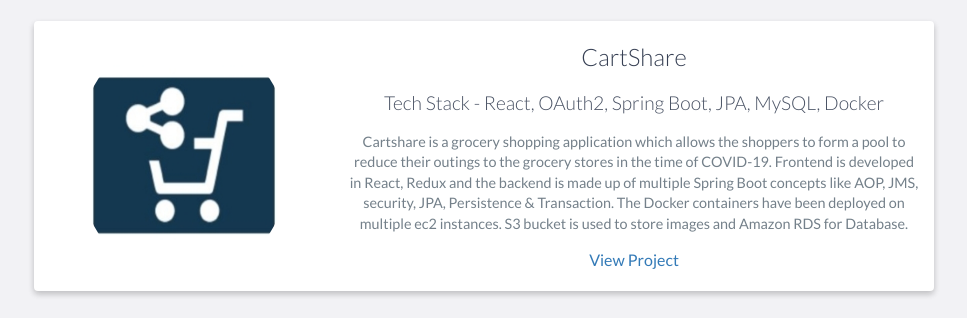
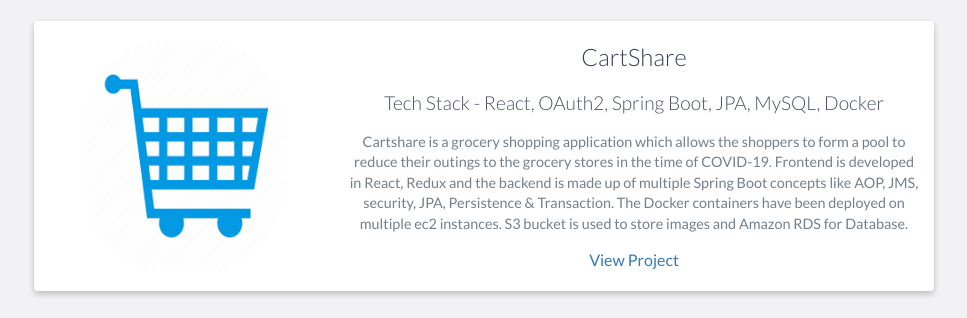
Before and after one commit to nishitsjsu/nishitsjsu.github.io, a website: page index.html in a window 1280 px wide. Shown: the part 3000-3318 px from the top of the page, without its empty margins (156-1123 px from the left). Drawn offline with nearby package versions, Linux system fonts and the light colour scheme.

Commit message:
Changed cartshare image

```diff
--- a/index.html
+++ b/index.html
@@ -267,7 +267,7 @@
                   margin-bottom: 2rem;
                   border-radius: 85px;
                 "
-                src="images/cartshare1.jpg"
+                src="images/cartshare.png"
               />
             </div>
             <!-- End .project-image -->
```
Also changed, not shown: images/cartshare.png (added), images/cartshare1.jpg (deleted).
